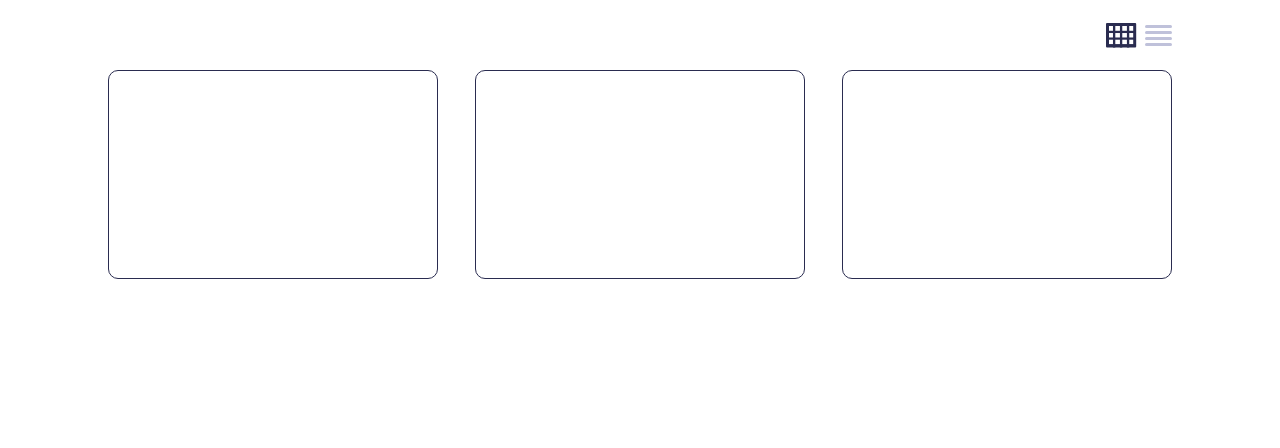
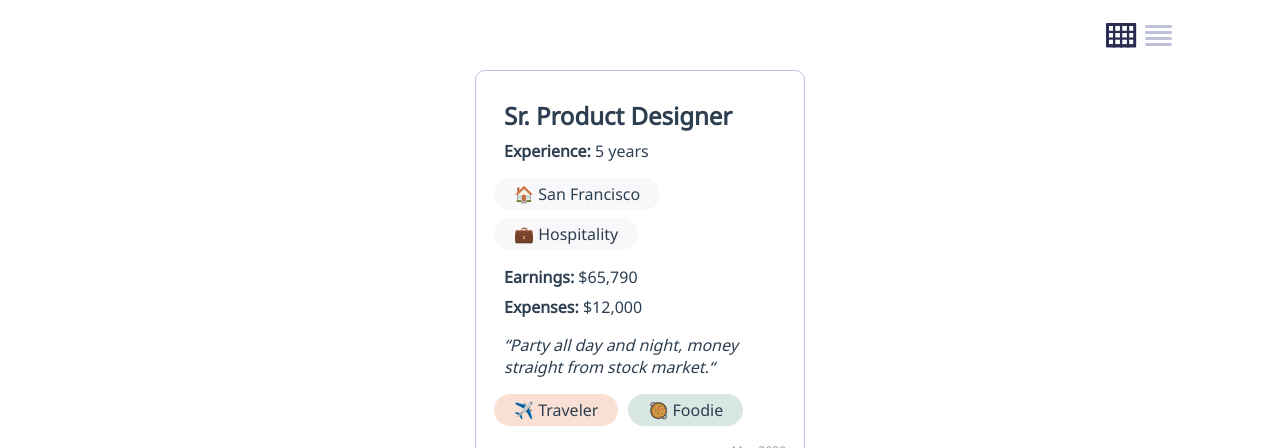
Before and after one commit to CurtisMIT/COL-Client, a Vue app: page /#/ in a window 1280 px wide. Shown: the part 504-952 px from the top of the page. Before the commit the page ends 800 px from the top, so only its background shows below. Built offline with nearby package versions, Linux system fonts and the light colour scheme.

Commit message:
updated grid view UI

```diff
--- a/src/components/MainPage/Listing.vue
+++ b/src/components/MainPage/Listing.vue
@@ -28,12 +28,12 @@ import List from './ListingComponents/List.vue'
     computed: {
         ...mapState({
             // eslint-disable-next-line
-            view: (state: any) => state.listingView.view
+            view: (state: any) => state.listings.view
         }),
     },
     methods: {
         setView(viewType: string) {
-            this.$store.dispatch('listingView/changeView', viewType)
+            this.$store.dispatch('listings/changeView', viewType)
         },
         testing (word) {
             console.log(word)
--- a/src/components/MainPage/ListingComponents/Grid.vue
+++ b/src/components/MainPage/ListingComponents/Grid.vue
@@ -1,25 +1,44 @@
 <template>
     <div class="mainGrid">
-        <div class="outlineGrid" v-for="item in items" :key="item.msg">
-
+        <div class="outlineGrid" v-for="entry in entries" :key="entry.id">
+            <div class="contentGrid">
+                <div class="headGrid">
+                    <div class="titleGrid">{{entry.job}}</div>
+                    <div class="experienceGrid">Experience: <span style="fontWeight: 500">{{entry.experience}}</span></div>
+                </div>
+                <div class="careerGrid">
+                    <div class="careerSub">🏠 {{entry.location}}</div>
+                    <div class="careerSub">💼 {{entry.industry}}</div>
+                </div>
+                <div class="moneySct">
+                    <div class="moneyGrid">Earnings: <span style="fontWeight: 500">{{entry.earnings}}</span></div>
+                    <div class="moneyGrid">Expenses: <span style="fontWeight: 500">{{entry.expenses}}</span></div>
+                </div>
+                <div class="textGrid">“{{entry.quote}}“</div>
+                <div class="tagsGrid">
+                    <div class="tag1">{{entry.tag1}}</div>
+                    <div class="tag2">{{entry.tag2}}</div>
+                </div>
+                <div class="dateGrid">{{entry.date}}</div>
+            </div>
         </div>
     </div>
 </template>
 
 <script lang="ts">
 import { Component, Vue } from 'vue-property-decorator';
+import { mapState } from 'vuex'
 
-@Component
+@Component({
+    computed: {
+        ...mapState({
+            // eslint-disable-next-line
+            entries: (state: any) => state.listings.entries
+        })
+    }
+})
+
 export default class Grid extends Vue {
-    data(){
-       return {
-           items: [
-               {msg: 'hi'},
-               {msg: 'sup'},
-               {msg: 'yessir'},
-           ]
-       }
-    }
 }
 </script>
 
@@ -32,9 +51,82 @@ export default class Grid extends Vue {
 }
 .outlineGrid{
     margin: auto;
-    height: 207px;
     width: 328px;
-    border: 1.5px solid #2A2C50;
+    border: 1.5px solid #BFC1DA;
     border-radius: 10px;
+    transition: border ease-out 500ms;
 }
+    .outlineGrid:hover {
+        border: 1.5px solid #2A2C50;
+        cursor: pointer;
+    }
+.contentGrid {
+    display: flex;
+    flex-direction: column;
+    margin: 20px 18px;
+
+}
+    .headGrid {
+        display: flex;
+        flex-direction: column;
+        margin: 8px auto auto 10px;
+    }
+        .titleGrid{
+            margin-right: auto;
+            font-size: 24px;
+            font-weight: bold;
+        }
+        .experienceGrid{
+            margin: 8px auto auto 0px;
+
+            font-weight: bold;
+        }
+    .careerGrid {
+        display: flex;
+        flex-direction: column;
+        margin: 8px auto auto 0px;
+    }
+        .careerSub {
+            border-radius: 100px;
+            margin: 8px auto auto 0px;
+            padding: 5px 20px;
+            background-color: #F8F8FB;
+        }
+    .moneySct {
+        display: flex;
+        flex-direction: column;
+        margin-top: 8px;
+        margin: 8px auto auto 10px;
+    }
+        .moneyGrid {
+            margin: 8px auto auto 0px;
+            font-weight: bold;
+        }
+    .textGrid {
+        margin: 16px auto auto 10px;
+        text-align: left;
+        font-style: italic
+
+    }
+    .tagsGrid {
+        display: flex;
+        margin: 16px auto auto 0px;
+    }
+        .tag1 {
+            padding: 5px 20px;
+            border-radius: 100px;
+            background-color: #FAE0D4
+        }
+        .tag2 {
+            margin-left: 10px;
+            padding: 5px 20px;
+            border-radius: 100px;
+            background-color: #D8E7E2
+        }
+    .dateGrid {
+        margin: 16px 0px auto auto;
+        font-size: 12px;
+        color: rgba(42,44,80, 0.49)
+    }
+
 </style>
--- a/src/store/index.ts
+++ b/src/store/index.ts
@@ -1,6 +1,6 @@
 import Vue from 'vue'
 import Vuex from 'vuex'
-import listingView from './modules/listingView'
+import listings from './modules/listings'
 
 Vue.use(Vuex)
 
@@ -12,6 +12,6 @@ export default new Vuex.Store({
   actions: {
   },
   modules: {
-    listingView
+    listings
   }
 })
--- a/src/store/modules/listingView.ts
+++ b/src/store/modules/listings.ts
@@ -1,7 +1,11 @@
 
 
 const state = () => ({
-    view: 'Grid'
+    view: 'Grid',
+    // testing, later use to populate all datas
+    entries: [
+        {id: 1, job: "Sr. Product Designer", experience: '5 years', location: 'San Francisco', industry: 'Hospitality', earnings: '$65,790', expenses: '$12,000', quote: 'Party all day and night, money straight from stock market.', tag1: '✈️ Traveler', tag2: '🥘 Foodie', date: 'May 2020'}
+    ]
 })
 
 const getters = {
```
